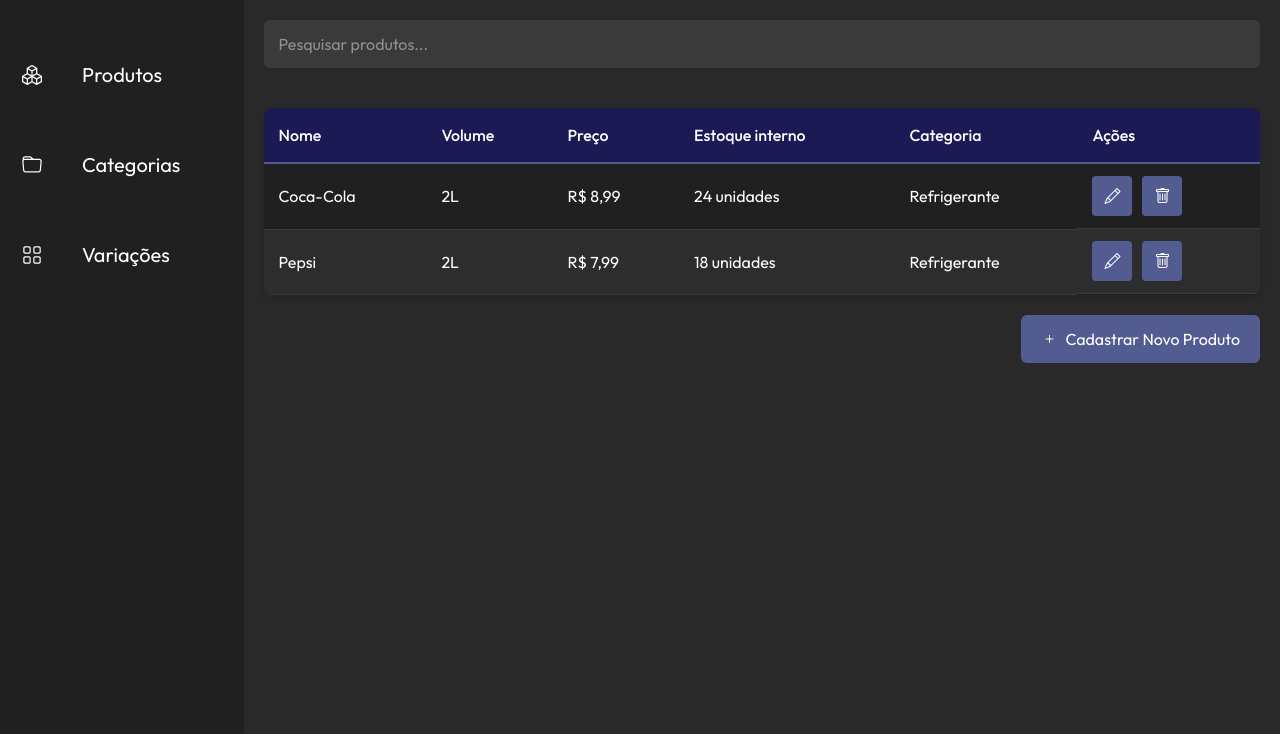
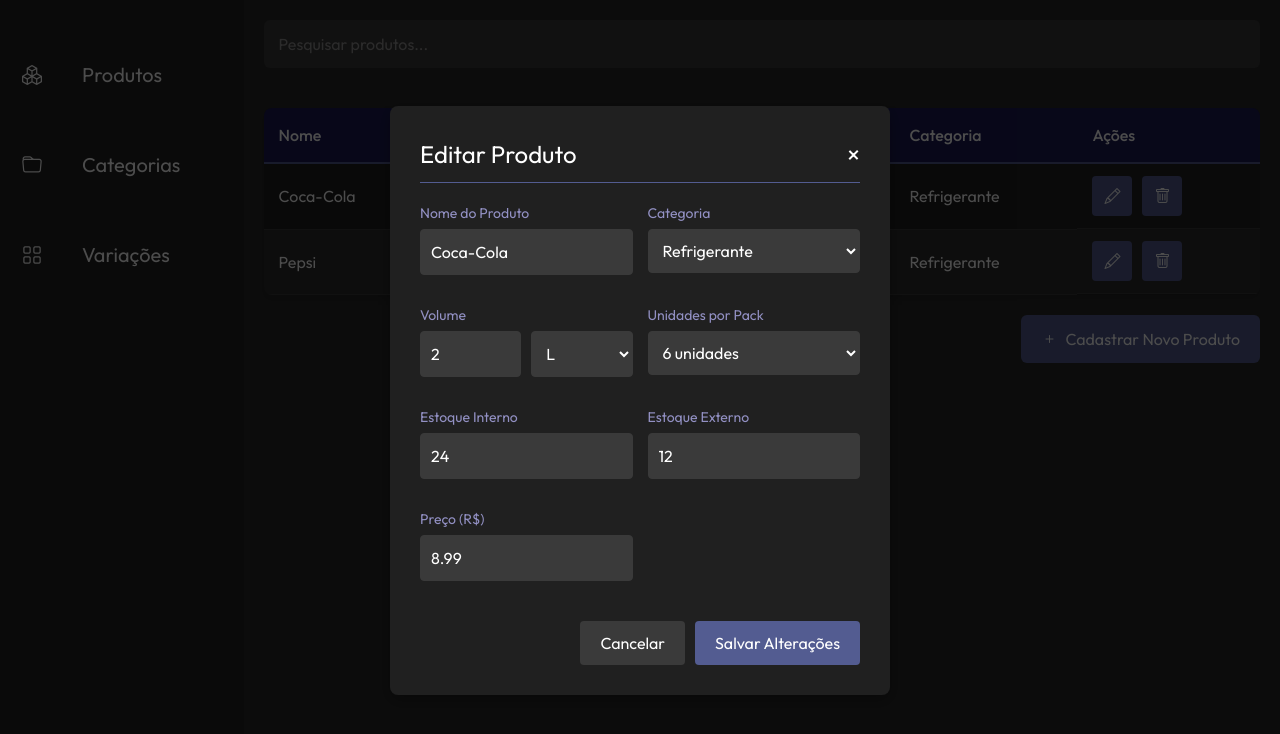
Before and after one commit to cmoiss/electron-bar-stock, an Electron app: page src/index.html in a window 1280 px wide. Both pictures are taken after a click on the button 1112 px from the left and 196 px from the top of the page. Drawn offline with nearby package versions, Linux system fonts and the light colour scheme; no server answers.

Commit message:
Criado: Pop up de Edição

```diff
--- /dev/null
+++ b/src/assets/product-screen-styles/edit.css
@@ -0,0 +1,83 @@
+/* Edit Form Styles */
+.edit-form {
+    display: grid;
+    grid-template-columns: 1fr 1fr;
+    gap: 15px;
+}
+
+.form-group {
+    margin-bottom: 15px;
+}
+
+.form-group label {
+    display: block;
+    margin-bottom: 5px;
+    color: var(--light-blue);
+    font-size: 14px;
+}
+
+.form-group input,
+.form-group select {
+    width: 100%;
+    padding: 10px;
+    border-radius: 4px;
+    border: 1px solid #3a3a3a;
+    background-color: #3a3a3a;
+    color: white;
+    font-size: 16px;
+}
+
+.form-group input:focus,
+.form-group select:focus {
+    outline: 2px solid var(--light-blue);
+    border-color: transparent;
+}
+
+.volume-container {
+    display: flex;
+    gap: 10px;
+}
+
+.volume-container input {
+    flex: 1;
+}
+
+.unit-select {
+    width: 80px;
+}
+
+.form-actions {
+    grid-column: span 2;
+    display: flex;
+    justify-content: flex-end;
+    gap: 10px;
+    margin-top: 10px;
+}
+
+.cancel-btn {
+    padding: 10px 20px;
+    background-color: #3a3a3a;
+    color: white;
+    border: none;
+    border-radius: 4px;
+    cursor: pointer;
+    transition: background-color 0.2s;
+}
+
+.cancel-btn:hover {
+    background-color: #4a4a4a;
+}
+
+.submit-btn {
+    padding: 10px 20px;
+    background-color: var(--gray-blue);
+    color: white;
+    border: none;
+    border-radius: 4px;
+    cursor: pointer;
+    transition: background-color 0.2s;
+}
+
+.submit-btn:hover {
+    background-color: var(--light-blue);
+}
--- a/src/index.html
+++ b/src/index.html
@@ -9,6 +9,7 @@
     <link rel="stylesheet" href="assets/style.css">
     <link rel="stylesheet" href="assets/output.css">
     <link rel="stylesheet" href="assets/product-screen-styles/register.css">
+    <link rel="stylesheet" href="assets/product-screen-styles/edit.css">
     <link rel="stylesheet" href="assets/product-screen-styles/delete.css">
 </head>
 
@@ -205,6 +206,68 @@
         </div>
     </div>
 
+    <!-- Edit Product Popup -->
+    <div class="popup-overlay" id="editPopup">
+        <div class="popup-content">
+            <div class="popup-header">
+                <h2 class="popup-title">Editar Produto</h2>
+                <button class="close-popup" id="closeEditPopup">&times;</button>
+            </div>
+            <form class="edit-form">
+                <div class="form-group">
+                    <label for="editProductName">Nome do Produto</label>
+                    <input type="text" id="editProductName" placeholder="Ex: Coca-Cola, Pepsi, etc." required>
+                </div>
+                <div class="form-group">
+                    <label for="editProductCategory">Categoria</label>
+                    <select id="editProductCategory" required>
+                        <option value="" disabled selected>Selecione a categoria</option>
+                        <option value="Refrigerante">Refrigerante</option>
+                        <option value="Suco">Suco</option>
+                        <option value="Água">Água</option>
+                        <option value="Cerveja">Cerveja</option>
+                    </select>
+                </div>
+                <div class="form-group">
+                    <label for="editProductVolume">Volume</label>
+                    <div class="volume-container">
+                        <input type="number" id="editProductVolume" placeholder="Volume" required>
+                        <select id="editVolumeUnit" class="unit-select">
+                            <option value="ml">ml</option>
+                            <option value="L">L</option>
+                        </select>
+                    </div>
+                </div>
+                <div class="form-group">
+                    <label for="editUnitsPerPack">Unidades por Pack</label>
+                    <select id="editUnitsPerPack" required>
+                        <option value="" disabled selected>Selecione a quantidade</option>
+                        <option value="6 unidades">6 unidades</option>
+                        <option value="12 unidades">12 unidades</option>
+                        <option value="24 unidades">24 unidades</option>
+                        <option value="36 unidades">36 unidades</option>
+                    </select>
+                </div>
+                <div class="form-group">
+                    <label for="editInternalStock">Estoque Interno</label>
+                    <input type="number" id="editInternalStock" placeholder="Quantidade em unidades" required>
+                </div>
+                <div class="form-group">
+                    <label for="editExternalStock">Estoque Externo</label>
+                    <input type="number" id="editExternalStock" placeholder="Quantidade em packs">
+                </div>
+                <div class="form-group">
+                    <label for="editProductPrice">Preço (R$)</label>
+                    <input type="number" id="editProductPrice" step="0.01" placeholder="Ex: 8.99" required>
+                </div>
+                <div class="form-actions">
+                    <button type="button" class="cancel-btn" id="cancelEdit">Cancelar</button>
+                    <button type="submit" class="submit-btn">Salvar Alterações</button>
+                </div>
+            </form>
+        </div>
+    </div>
+
     <!-- Delete Confirmation Popup -->
     <div class="popup-overlay" id="deletePopup">
         <div class="popup-content" style="max-width: 400px;">
@@ -226,6 +289,7 @@
     <script src="scripts/product-screen-script.js"></script>
     <script src="scripts/product-screen-api-consumer.js"></script>
     <script src="scripts/product-screen-scripts/register.js"></script>
+    <script src="scripts/product-screen-scripts/edit.js"></script>
     <script src="scripts/product-screen-scripts/delete.js"></script>
 </body>
 
--- /dev/null
+++ b/src/scripts/product-screen-scripts/edit.js
@@ -0,0 +1,102 @@
+// scripts/product-screen-scripts/edit.js
+document.addEventListener('DOMContentLoaded', function() {
+    const editButtons = document.querySelectorAll('.action-buttons button:first-child');
+    const editPopup = document.getElementById('editPopup');
+    const closeEditPopup = document.getElementById('closeEditPopup');
+    const cancelEdit = document.getElementById('cancelEdit');
+    const editForm = document.querySelector('.edit-form');
+
+    // Abrir popup de edição
+    editButtons.forEach(button => {
+        button.addEventListener('click', function() {
+            const row = this.closest('.product-row');
+            const productData = JSON.parse(row.getAttribute('data-product'));
+
+            // Preencher o formulário com os dados do produto
+            document.getElementById('editProductName').value = productData.nome;
+            document.getElementById('editProductCategory').value = productData.categoria;
+
+            // Extrair volume e unidade
+            const volumeMatch = productData.volume.match(/(\d+)(\w+)/);
+            if (volumeMatch) {
+                document.getElementById('editProductVolume').value = volumeMatch[1];
+                document.getElementById('editVolumeUnit').value = volumeMatch[2];
+            }
+
+            document.getElementById('editUnitsPerPack').value = productData.quantidadePack;
+
+            // Extrair valores numéricos do estoque
+            const internalStock = productData.estoqueInterno.match(/\d+/);
+            if (internalStock) {
+                document.getElementById('editInternalStock').value = internalStock[0];
+            }
+
+            const externalStock = productData.estoqueExterno.match(/\d+/);
+            if (externalStock) {
+                document.getElementById('editExternalStock').value = externalStock[0];
+            }
+
+            // Extrair preço (assumindo que está na célula da tabela)
+            const priceCell = row.querySelector('td:nth-child(3)');
+            if (priceCell) {
+                const price = priceCell.textContent.replace(/[^\d,]/g, '').replace(',', '.');
+                document.getElementById('editProductPrice').value = parseFloat(price);
+            }
+
+            // Armazenar o ID ou referência do produto para atualização
+            editForm.setAttribute('data-product-id', row.getAttribute('data-product-id') || '');
+
+            // Mostrar popup
+            editPopup.classList.add('active');
+        });
+    });
+
+    // Fechar popup de edição
+    function closeEditPopupFunc() {
+        editPopup.classList.remove('active');
+    }
+
+    closeEditPopup.addEventListener('click', closeEditPopupFunc);
+    cancelEdit.addEventListener('click', closeEditPopupFunc);
+
+    // Enviar formulário de edição
+    editForm.addEventListener('submit', function(e) {
+        e.preventDefault();
+
+        // Aqui você implementaria a lógica para atualizar o produto
+        const productId = this.getAttribute('data-product-id');
+        const updatedProduct = {
+            nome: document.getElementById('editProductName').value,
+            categoria: document.getElementById('editProductCategory').value,
+            volume: document.getElementById('editProductVolume').value + document.getElementById('editVolumeUnit').value,
+            quantidadePack: document.getElementById('editUnitsPerPack').value,
+            estoqueInterno: document.getElementById('editInternalStock').value + ' unidades',
+            estoqueExterno: document.getElementById('editExternalStock').value + ' unidades',
+            preco: parseFloat(document.getElementById('editProductPrice').value).toFixed(2)
+        };
+
+        console.log('Produto atualizado:', updatedProduct);
+
+        // Aqui você chamaria a API para atualizar o produto
+        // Exemplo: updateProduct(productId, updatedProduct);
+
+        // Fechar popup
+        closeEditPopupFunc();
+
+        // Atualizar a linha na tabela (simulação)
+        const row = document.querySelector(`.product-row[data-product-id="${productId}"]`);
+        if (row) {
+            row.cells[0].textContent = updatedProduct.nome;
+            row.cells[1].textContent = updatedProduct.volume;
+            row.cells[2].textContent = `R$ ${updatedProduct.preco}`;
+            row.cells[3].textContent = updatedProduct.estoqueInterno;
+            row.cells[4].textContent = updatedProduct.categoria;
+
+            // Atualizar os dados no atributo data-product
+            row.setAttribute('data-product', JSON.stringify(updatedProduct));
+        }
+
+        // Mostrar mensagem de sucesso
+        alert('Produto atualizado com sucesso!');
+    });
+});
```
Also changed, not shown: src/assets/output.css.
